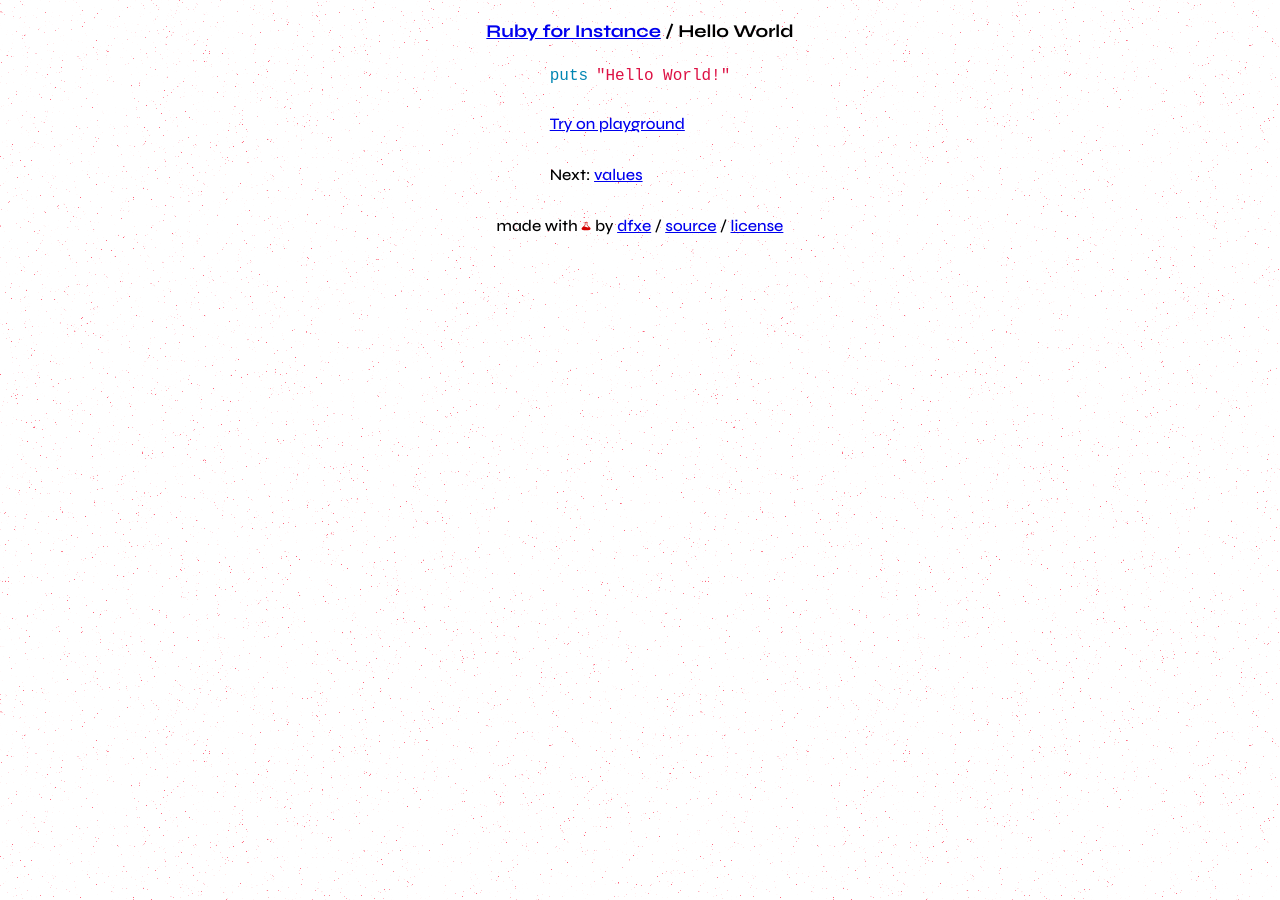
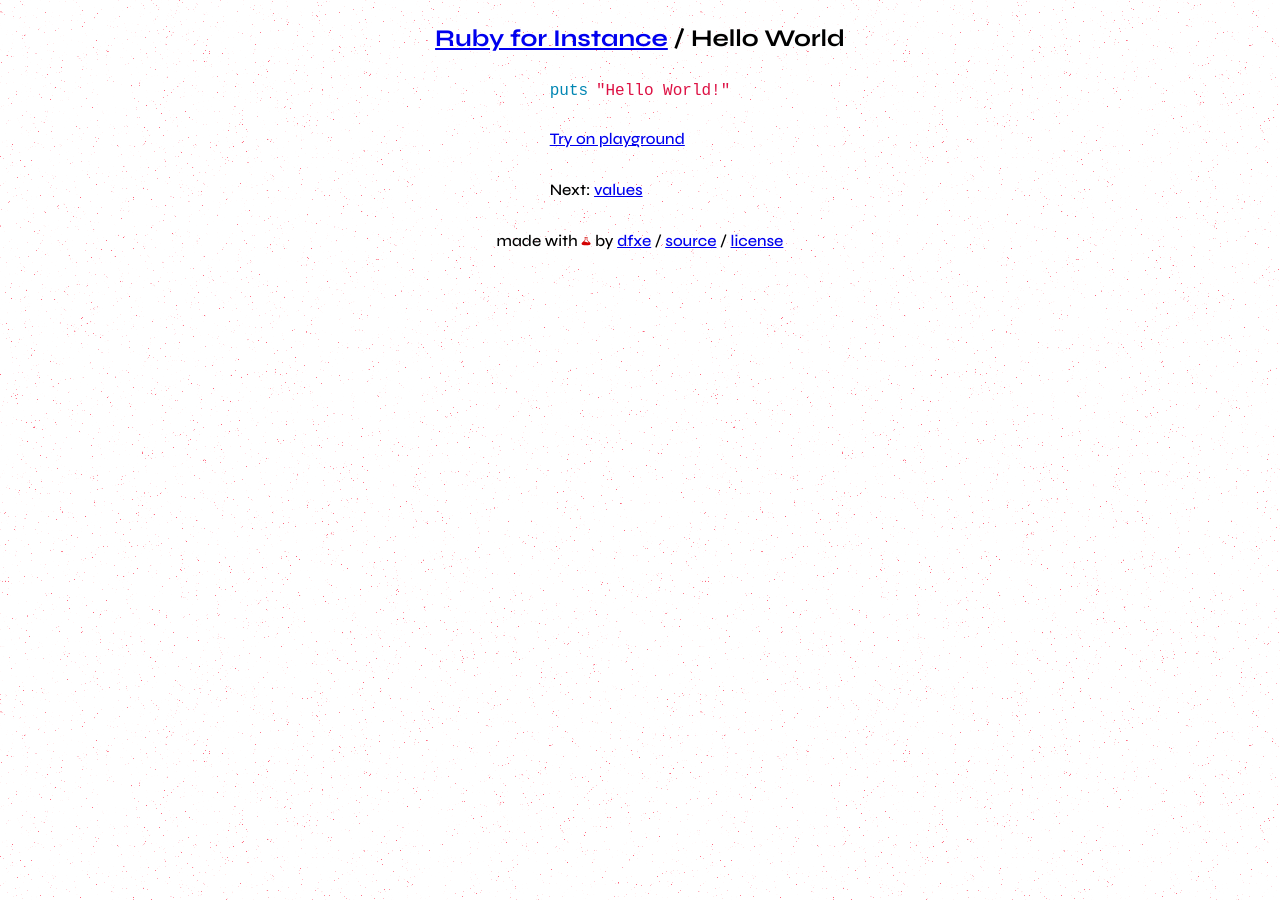
Before and after one commit to dfxe/ruby-for-instance, a Jekyll site: the page built from _posts/2022-11-01-hello-world.md, in a window 1280 px wide. Built offline with Jekyll 4.4.1, drawn with Linux system fonts in a browser that asks for light colours.

Commit message:
Update styles.css

```diff
--- a/assets/css/styles.css
+++ b/assets/css/styles.css
@@ -13,11 +13,13 @@
 :root {
   --code-background-color: lightpink;
   --output-background-color: lightgray;
+
 }
 
 h1{
   font-family: "Syne Bold", sans-serif;
-  font-size: large;
+  font-size: x-large;
+
 }
 body {
   display: flex;
@@ -30,7 +32,7 @@ body {
    font-family: "Syne Medium", sans-serif;
 }
 .breadcrumbs{
-  font-size: large;
+  font-size: x-large;
 }
 .li-posts-parent {
   list-style-type: none;
```
